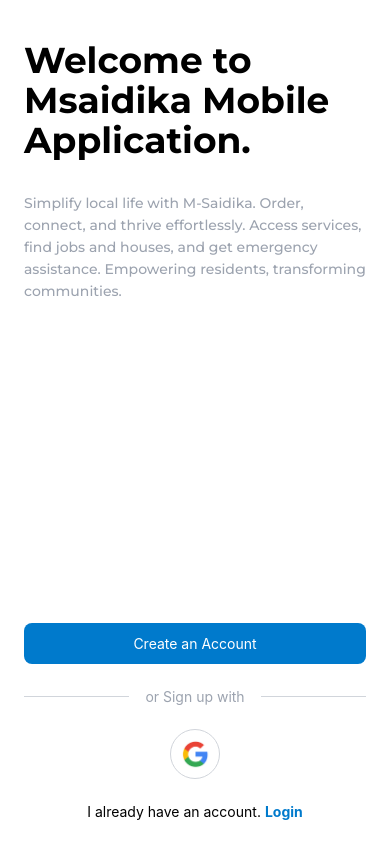
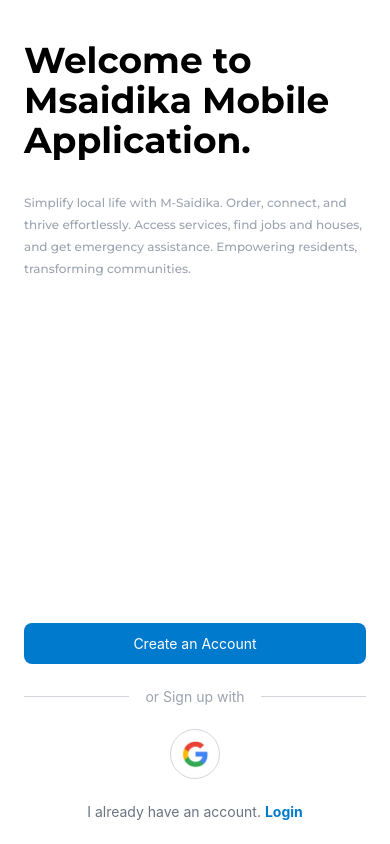
Before and after one commit to jonathan-baraza/Simple-app, a React Native app: screen / in a window 390 px wide. Built offline with nearby package versions, Linux system fonts and the light colour scheme.

Commit message:
fix: welcome screen styles

```diff
--- a/screens/Welcome.tsx
+++ b/screens/Welcome.tsx
@@ -19,7 +19,7 @@
           Welcome to Msaidika Mobile Application.
         </Text>
         <Text
-          style={{ lineHeight: 22 }}
+          style={{ lineHeight: 22, fontSize: 12 }}
           className="font-mt_mid mt-8 text-xm text-gray-400"
         >
           Simplify local life with M-Saidika. Order, connect, and thrive
@@ -49,7 +49,7 @@
           </View>
         </TouchableOpacity>
         <View className="mt-6 flex flex-row item-center justify-center">
-          <Text>I already have an account.</Text>
+          <Text className="text-gray-500">I already have an account.</Text>
           <TouchableOpacity>
             <Text className="text-[#007acc] font-bold ml-1">Login</Text>
           </TouchableOpacity>
```
